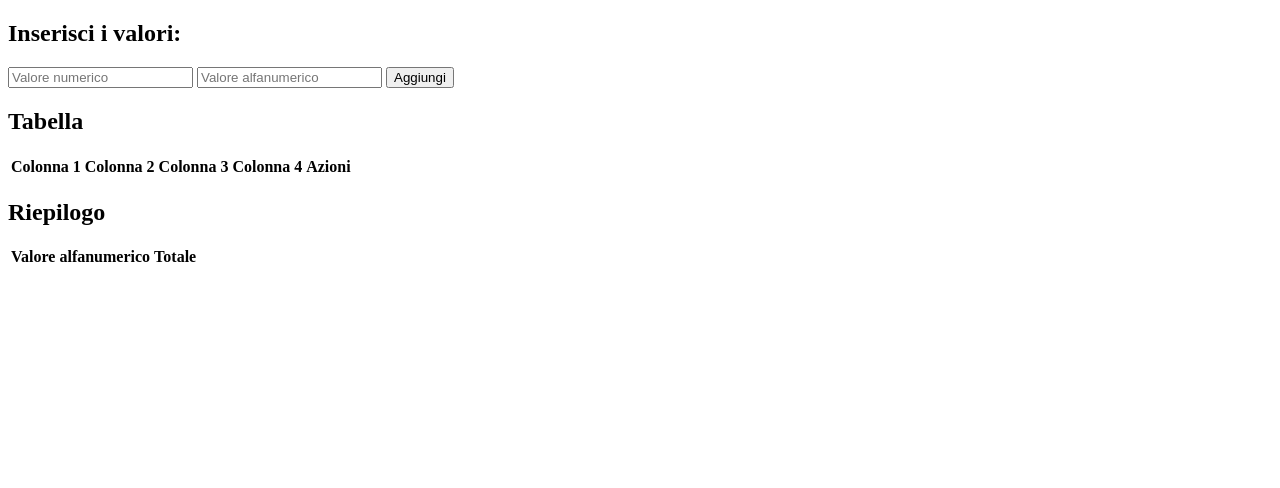
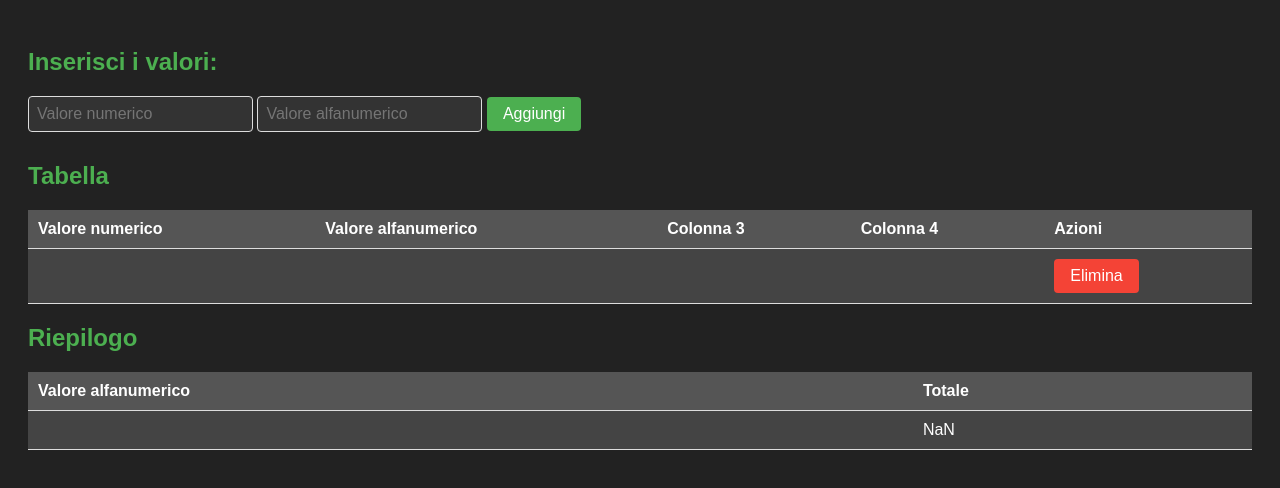
Before and after one commit to Dadoshaq/Tabella_Dadoshaq.io, a plain HTML site: page index.html in a window 1280 px wide. Both pictures are taken after a click on the button "Aggiungi". Drawn offline with Linux system fonts and the light colour scheme.

Commit message:
Update index.html

```diff
--- a/index.html
+++ b/index.html
@@ -5,7 +5,77 @@
     <meta name="viewport" content="width=device-width, initial-scale=1.0">
     <title>Pagina con Campi Editabili e Tabella</title>
     <style>
-        /* Stili CSS rimossi per brevità */
+        body {
+            background-color: #222;
+            color: #fff;
+            font-family: Arial, sans-serif;
+            padding: 20px;
+        }
+
+        input[type="text"] {
+            padding: 8px;
+            border: 1px solid #ddd;
+            border-radius: 4px;
+            margin-bottom: 10px;
+            font-size: 16px;
+            background-color: #333;
+            color: #fff;
+        }
+
+        button {
+            padding: 8px 16px;
+            background-color: #4CAF50;
+            border: none;
+            border-radius: 4px;
+            cursor: pointer;
+            font-size: 16px;
+            color: #fff;
+        }
+
+        button:hover {
+            background-color: #45a049;
+        }
+
+        table {
+            width: 100%;
+            border-collapse: collapse;
+            margin-bottom: 20px;
+        }
+
+        th, td {
+            padding: 10px;
+            text-align: left;
+            border-bottom: 1px solid #ddd;
+        }
+
+        th {
+            background-color: #555;
+            color: #fff;
+        }
+
+        tr:nth-child(even) {
+            background-color: #444;
+        }
+
+        tr:hover {
+            background-color: #666;
+        }
+
+        th, td {
+            font-family: Arial, sans-serif;
+        }
+
+        h2 {
+            color: #4CAF50;
+        }
+
+        button.elimina {
+            background-color: #f44336;
+        }
+
+        button.elimina:hover {
+            background-color: #d32f2f;
+        }
     </style>
 </head>
 <body>
@@ -18,8 +88,8 @@
 <h2>Tabella</h2>
 <table id="tabella">
     <tr>
-        <th>Colonna 1</th>
-        <th>Colonna 2</th>
+        <th>Valore numerico</th>
+        <th>Valore alfanumerico</th>
         <th>Colonna 3</th>
         <th>Colonna 4</th>
         <th>Azioni</th>
@@ -37,22 +107,108 @@
 <script>
     // Funzione per aggiungere valori alla tabella e salvare nel Web Storage
     function aggiungiValori() {
-        // Contenuto della funzione rimossa per brevità
+        var valore1 = document.getElementById("valoreInput1").value;
+        var valore2 = document.getElementById("valoreInput2").value;
+        var tabella = document.getElementById("tabella");
+
+        // Creazione di una nuova riga
+        var riga = tabella.insertRow();
+
+        // Aggiunta delle celle con i valori inseriti
+        var cella1 = riga.insertCell(0);
+        var cella2 = riga.insertCell(1);
+        var cella3 = riga.insertCell(2);
+        var cella4 = riga.insertCell(3);
+        var cellaElimina = riga.insertCell(4);
+        cella1.innerHTML = valore1;
+        cella2.innerHTML = valore2;
+        cella3.innerHTML = ""; // Colonna 3
+        cella4.innerHTML = ""; // Colonna 4
+
+        // Aggiungi pulsante "Elimina" per eliminare la riga
+        var btnElimina = document.createElement("button");
+        btnElimina.innerHTML = "Elimina";
+        btnElimina.className = "elimina";
+        btnElimina.onclick = function() {
+            tabella.deleteRow(riga.rowIndex);
+            aggiornaStorage();
+            aggiornaRiepilogo();
+        };
+        cellaElimina.appendChild(btnElimina);
+
+        // Aggiorna il riepilogo
+        aggiornaRiepilogo();
+
+        // Salvataggio dei valori nel Web Storage
+        aggiornaStorage();
     }
 
     // Funzione per aggiornare il Web Storage con i dati attuali della tabella
     function aggiornaStorage() {
-        // Contenuto della funzione rimossa per brevità
+        var datiTabella = [];
+        var tabella = document.getElementById("tabella");
+        for (var i = 1; i < tabella.rows.length; i++) {
+            var riga = tabella.rows[i];
+            var valore1 = riga.cells[0].innerHTML;
+            var valore2 = riga.cells[1].innerHTML;
+            datiTabella.push({ valore1: valore1, valore2: valore2 });
+        }
+        localStorage.setItem("datiTabella", JSON.stringify(datiTabella));
     }
 
     // Funzione per aggiornare il riepilogo
     function aggiornaRiepilogo() {
-        // Contenuto della funzione rimossa per brevità
+        var tabella = document.getElementById("tabella");
+        var riepilogo = document.getElementById("riepilogo");
+        riepilogo.innerHTML = "<tr><th>Valore alfanumerico</th><th>Totale</th></tr>";
+        var somme = {};
+        for (var i = 1; i < tabella.rows.length; i++) {
+            var riga = tabella.rows[i];
+            var valore1 = riga.cells[0].innerHTML;
+            var valore2 = riga.cells[1].innerHTML;
+            somme[valore2] = (somme[valore2] || 0) + parseFloat(valore1);
+        }
+        for (var key in somme) {
+            var riga = riepilogo.insertRow();
+            var cella1 = riga.insertCell(0);
+            var cella2 = riga.insertCell(1);
+            cella1.innerHTML = key;
+            cella2.innerHTML = somme[key];
+        }
     }
 
     // Funzione per caricare i dati salvati nella tabella al caricamento della pagina
     window.onload = function() {
-        // Contenuto della funzione rimossa per brevità
+        var datiTabella = JSON.parse(localStorage.getItem("datiTabella")) || [];
+        var tabella = document.getElementById("tabella");
+
+        // Aggiungi le righe alla tabella per ogni dato salvato
+        datiTabella.forEach(function(dato) {
+            var riga = tabella.insertRow();
+            var cella1 = riga.insertCell(0);
+            var cella2 = riga.insertCell(1);
+            var cella3 = riga.insertCell(2);
+            var cella4 = riga.insertCell(3);
+            var cellaElimina = riga.insertCell(4);
+            cella1.innerHTML = dato.valore1;
+            cella2.innerHTML = dato.valore2;
+            cella3.innerHTML = ""; // Colonna 3
+            cella4.innerHTML = ""; // Colonna 4
+
+            // Aggiungi pulsante "Elimina" per eliminare la riga
+            var btnElimina = document.createElement("button");
+            btnElimina.innerHTML = "Elimina";
+            btnElimina.className = "elimina";
+            btnElimina.onclick = function() {
+                tabella.deleteRow(riga.rowIndex);
+                aggiornaStorage();
+                aggiornaRiepilogo();
+            };
+            cellaElimina.appendChild(btnElimina);
+        });
+
+        // Aggiorna il riepilogo
+        aggiornaRiepilogo();
     };
 </script>
 
```
